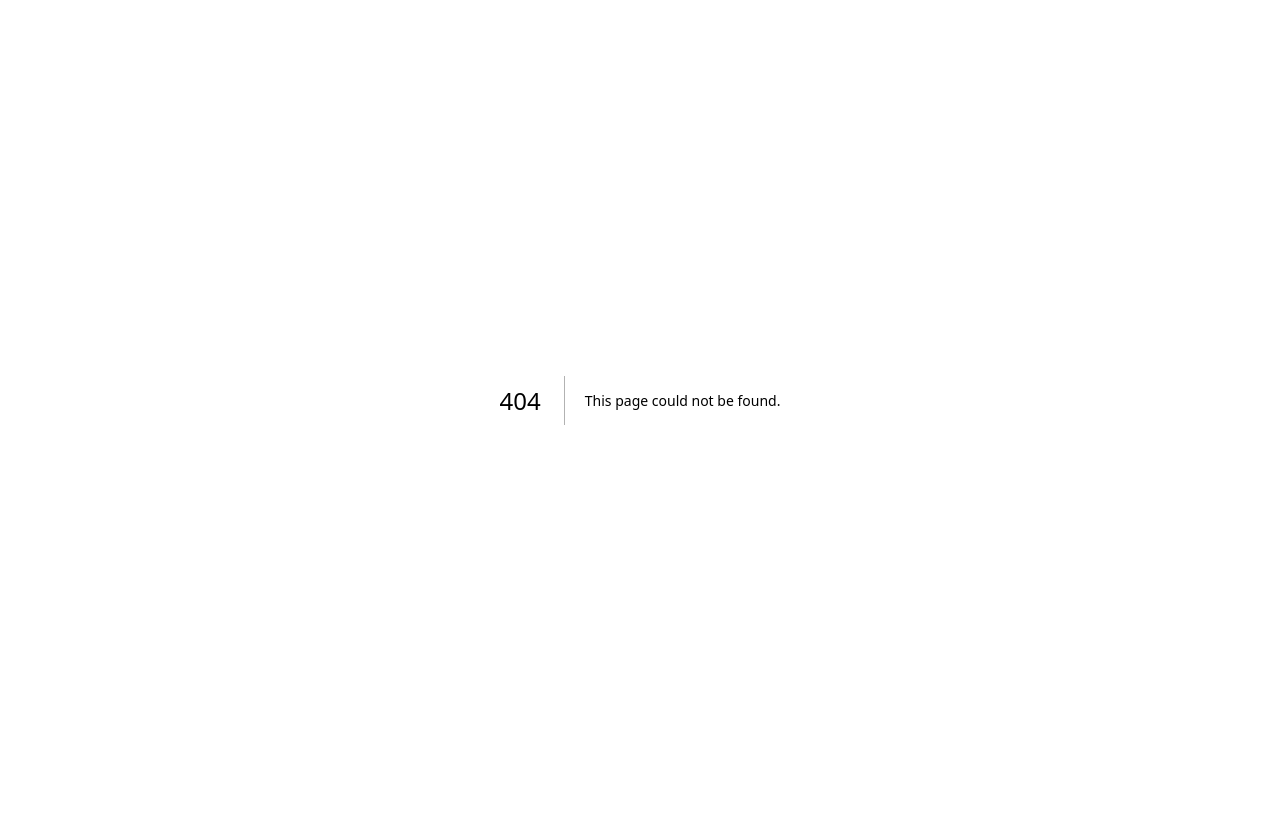
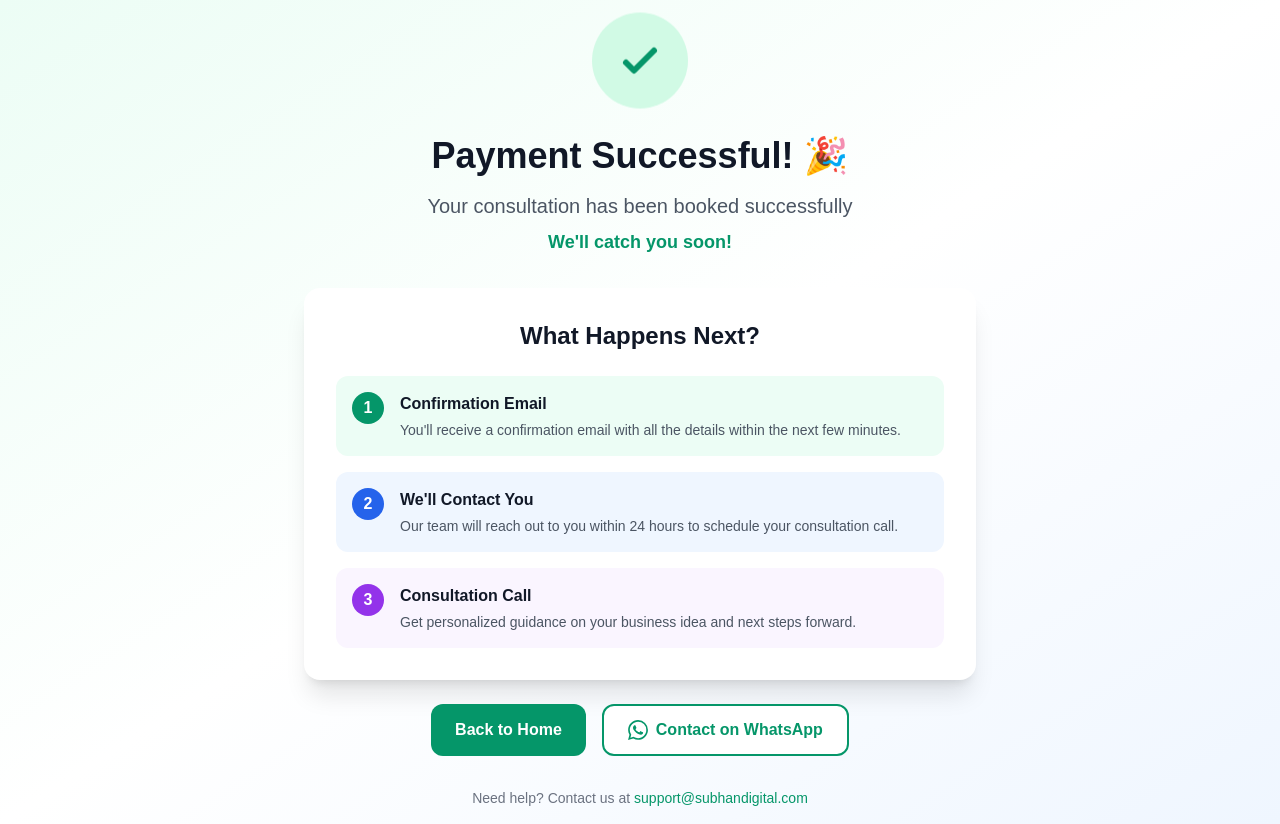
Before and after one commit to launchkind/subhandigital, a Next.js app: page /success in a window 1280 px wide. Before the commit this address had no page. Before the commit the page ends 800 px from the top, so only its background shows below. Built offline with nearby package versions, Linux system fonts and the light colour scheme.

Commit message:
added admin panel 2

```diff
--- a/app/page.js
+++ b/app/page.js
@@ -246,6 +246,16 @@
         returnUrl: `${window.location.origin}/payment-callback?order_id=${orderData.order.orderId}`,
       };
 
+      // Store booking data for callback
+      sessionStorage.setItem("pendingBooking", JSON.stringify({
+        fullName: formData.fullName,
+        email: formData.email,
+        mobileNumber: formData.mobileNumber,
+        businessIdea: formData.businessIdea,
+        shortDescription: formData.shortDescription,
+        amount: bookingPrice,
+      }));
+
       cashfree.checkout(checkoutOptions).then(async (result) => {
         if (result.error) {
           console.error("Payment error:", result.error);
@@ -287,15 +297,15 @@
             const verifyData = await verifyResponse.json();
 
             if (verifyData.success) {
-              alert("🎉 Payment successful! Your consultation is booked. We'll contact you within 24 hours.");
-              // Reset form
-              setFormData({
-                fullName: "",
-                email: "",
-                mobileNumber: "",
-                businessIdea: "",
-                shortDescription: "",
-              });
+              // Store booking details for success page
+              sessionStorage.setItem("bookingDetails", JSON.stringify({
+                fullName: formData.fullName,
+                email: formData.email,
+                mobileNumber: formData.mobileNumber,
+              }));
+
+              // Redirect to success page
+              window.location.href = `/success?order_id=${orderData.order.orderId}`;
             } else {
               throw new Error(verifyData.error || "Payment verification failed");
             }
--- /dev/null
+++ b/app/payment-callback/page.js
@@ -0,0 +1,81 @@
+"use client"
+
+import { useEffect, useState } from "react"
+import { useSearchParams } from "next/navigation"
+
+export default function PaymentCallback() {
+  const searchParams = useSearchParams()
+  const [status, setStatus] = useState("processing")
+  const orderId = searchParams.get("order_id")
+
+  useEffect(() => {
+    if (!orderId) {
+      setStatus("error")
+      return
+    }
+
+    // Get booking data from sessionStorage
+    const bookingDataStr = sessionStorage.getItem("pendingBooking")
+    if (!bookingDataStr) {
+      setStatus("error")
+      return
+    }
+
+    const bookingData = JSON.parse(bookingDataStr)
+
+    // Verify payment
+    fetch("/api/cashfree/verify-payment", {
+      method: "POST",
+      headers: { "Content-Type": "application/json" },
+      body: JSON.stringify({
+        orderId,
+        bookingData,
+      }),
+    })
+      .then((res) => res.json())
+      .then((data) => {
+        if (data.success) {
+          // Store details for success page
+          sessionStorage.setItem("bookingDetails", JSON.stringify({
+            fullName: bookingData.fullName,
+            email: bookingData.email,
+            mobileNumber: bookingData.mobileNumber,
+          }))
+          sessionStorage.removeItem("pendingBooking")
+
+          // Redirect to success page
+          window.location.href = `/success?order_id=${orderId}`
+        } else {
+          setStatus("error")
+        }
+      })
+      .catch(() => {
+        setStatus("error")
+      })
+  }, [orderId])
+
+  if (status === "error") {
+    return (
+      <div className="min-h-screen flex items-center justify-center bg-gray-50">
+        <div className="text-center">
+          <div className="text-6xl mb-4">❌</div>
+          <h1 className="text-2xl font-bold text-gray-900 mb-2">Payment Failed</h1>
+          <p className="text-gray-600 mb-6">Something went wrong with your payment.</p>
+          <a href="/" className="px-6 py-3 bg-blue-600 text-white rounded-lg hover:bg-blue-700">
+            Try Again
+          </a>
+        </div>
+      </div>
+    )
+  }
+
+  return (
+    <div className="min-h-screen flex items-center justify-center bg-gray-50">
+      <div className="text-center">
+        <div className="animate-spin rounded-full h-16 w-16 border-b-2 border-emerald-600 mx-auto mb-4"></div>
+        <h1 className="text-2xl font-bold text-gray-900 mb-2">Processing Payment...</h1>
+        <p className="text-gray-600">Please wait while we verify your payment.</p>
+      </div>
+    </div>
+  )
+}
--- /dev/null
+++ b/app/success/page.js
@@ -0,0 +1,146 @@
+"use client"
+
+import { useEffect, useState } from "react"
+import { useSearchParams } from "next/navigation"
+
+export default function SuccessPage() {
+  const searchParams = useSearchParams()
+  const [bookingDetails, setBookingDetails] = useState(null)
+  const orderId = searchParams.get("order_id")
+
+  useEffect(() => {
+    // Get booking details from sessionStorage
+    const details = sessionStorage.getItem("bookingDetails")
+    if (details) {
+      setBookingDetails(JSON.parse(details))
+      // Clear after reading
+      sessionStorage.removeItem("bookingDetails")
+    }
+  }, [])
+
+  return (
+    <div className="min-h-screen bg-gradient-to-br from-emerald-50 via-white to-blue-50 flex items-center justify-center p-4">
+      <div className="max-w-2xl w-full">
+        {/* Success Animation */}
+        <div className="text-center mb-8">
+          <div className="inline-flex items-center justify-center w-24 h-24 bg-emerald-100 rounded-full mb-6 animate-bounce">
+            <svg className="w-12 h-12 text-emerald-600" fill="none" stroke="currentColor" viewBox="0 0 24 24">
+              <path strokeLinecap="round" strokeLinejoin="round" strokeWidth={3} d="M5 13l4 4L19 7" />
+            </svg>
+          </div>
+
+          <h1 className="text-4xl font-bold text-gray-900 mb-4">
+            Payment Successful! 🎉
+          </h1>
+
+          <p className="text-xl text-gray-600 mb-2">
+            Your consultation has been booked successfully
+          </p>
+
+          <p className="text-lg text-emerald-600 font-semibold">
+            We'll catch you soon!
+          </p>
+        </div>
+
+        {/* Details Card */}
+        <div className="bg-white rounded-2xl shadow-xl p-8 mb-6">
+          <h2 className="text-2xl font-bold text-gray-900 mb-6 text-center">
+            What Happens Next?
+          </h2>
+
+          <div className="space-y-4">
+            <div className="flex items-start gap-4 p-4 bg-emerald-50 rounded-xl">
+              <div className="flex-shrink-0 w-8 h-8 bg-emerald-600 text-white rounded-full flex items-center justify-center font-bold">
+                1
+              </div>
+              <div>
+                <h3 className="font-semibold text-gray-900 mb-1">Confirmation Email</h3>
+                <p className="text-sm text-gray-600">
+                  You'll receive a confirmation email with all the details within the next few minutes.
+                </p>
+              </div>
+            </div>
+
+            <div className="flex items-start gap-4 p-4 bg-blue-50 rounded-xl">
+              <div className="flex-shrink-0 w-8 h-8 bg-blue-600 text-white rounded-full flex items-center justify-center font-bold">
+                2
+              </div>
+              <div>
+                <h3 className="font-semibold text-gray-900 mb-1">We'll Contact You</h3>
+                <p className="text-sm text-gray-600">
+                  Our team will reach out to you within 24 hours to schedule your consultation call.
+                </p>
+              </div>
+            </div>
+
+            <div className="flex items-start gap-4 p-4 bg-purple-50 rounded-xl">
+              <div className="flex-shrink-0 w-8 h-8 bg-purple-600 text-white rounded-full flex items-center justify-center font-bold">
+                3
+              </div>
+              <div>
+                <h3 className="font-semibold text-gray-900 mb-1">Consultation Call</h3>
+                <p className="text-sm text-gray-600">
+                  Get personalized guidance on your business idea and next steps forward.
+                </p>
+              </div>
+            </div>
+          </div>
+
+          {bookingDetails && (
+            <div className="mt-6 pt-6 border-t border-gray-200">
+              <h3 className="font-semibold text-gray-900 mb-3">Your Booking Details:</h3>
+              <div className="space-y-2 text-sm">
+                <p className="text-gray-600">
+                  <span className="font-medium">Name:</span> {bookingDetails.fullName}
+                </p>
+                <p className="text-gray-600">
+                  <span className="font-medium">Email:</span> {bookingDetails.email}
+                </p>
+                <p className="text-gray-600">
+                  <span className="font-medium">Mobile:</span> {bookingDetails.mobileNumber}
+                </p>
+                {orderId && (
+                  <p className="text-gray-600">
+                    <span className="font-medium">Order ID:</span> {orderId}
+                  </p>
+                )}
+              </div>
+            </div>
+          )}
+        </div>
+
+        {/* Action Buttons */}
+        <div className="flex flex-col sm:flex-row gap-4 justify-center">
+          <a
+            href="/"
+            className="inline-flex items-center justify-center px-6 py-3 bg-emerald-600 text-white rounded-xl font-semibold hover:bg-emerald-700 transition-colors"
+          >
+            Back to Home
+          </a>
+
+          <a
+            href="https://wa.me/your-whatsapp-number"
+            target="_blank"
+            rel="noopener noreferrer"
+            className="inline-flex items-center justify-center gap-2 px-6 py-3 bg-white border-2 border-emerald-600 text-emerald-600 rounded-xl font-semibold hover:bg-emerald-50 transition-colors"
+          >
+            <svg className="w-5 h-5" fill="currentColor" viewBox="0 0 24 24">
+              <path d="M17.472 14.382c-.297-.149-1.758-.867-2.03-.967-.273-.099-.471-.148-.67.15-.197.297-.767.966-.94 1.164-.173.199-.347.223-.644.075-.297-.15-1.255-.463-2.39-1.475-.883-.788-1.48-1.761-1.653-2.059-.173-.297-.018-.458.13-.606.134-.133.298-.347.446-.52.149-.174.198-.298.298-.497.099-.198.05-.371-.025-.52-.075-.149-.669-1.612-.916-2.207-.242-.579-.487-.5-.669-.51-.173-.008-.371-.01-.57-.01-.198 0-.52.074-.792.372-.272.297-1.04 1.016-1.04 2.479 0 1.462 1.065 2.875 1.213 3.074.149.198 2.096 3.2 5.077 4.487.709.306 1.262.489 1.694.625.712.227 1.36.195 1.871.118.571-.085 1.758-.719 2.006-1.413.248-.694.248-1.289.173-1.413-.074-.124-.272-.198-.57-.347m-5.421 7.403h-.004a9.87 9.87 0 01-5.031-1.378l-.361-.214-3.741.982.998-3.648-.235-.374a9.86 9.86 0 01-1.51-5.26c.001-5.45 4.436-9.884 9.888-9.884 2.64 0 5.122 1.03 6.988 2.898a9.825 9.825 0 012.893 6.994c-.003 5.45-4.437 9.884-9.885 9.884m8.413-18.297A11.815 11.815 0 0012.05 0C5.495 0 .16 5.335.157 11.892c0 2.096.547 4.142 1.588 5.945L.057 24l6.305-1.654a11.882 11.882 0 005.683 1.448h.005c6.554 0 11.89-5.335 11.893-11.893a11.821 11.821 0 00-3.48-8.413z"/>
+            </svg>
+            Contact on WhatsApp
+          </a>
+        </div>
+
+        {/* Footer Note */}
+        <div className="mt-8 text-center">
+          <p className="text-sm text-gray-500">
+            Need help? Contact us at{" "}
+            <a href="mailto:support@subhandigital.com" className="text-emerald-600 hover:underline">
+              support@subhandigital.com
+            </a>
+          </p>
+        </div>
+      </div>
+    </div>
+  )
+}
```
